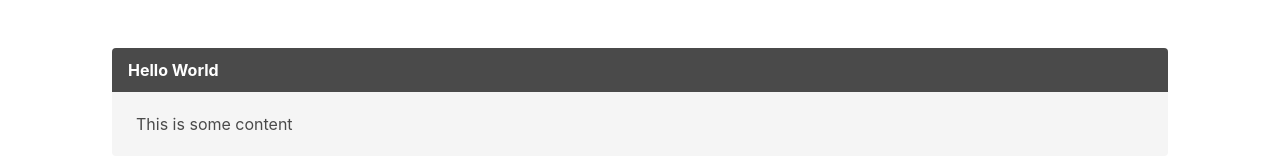
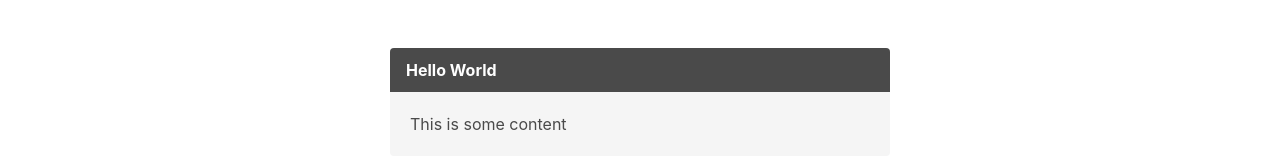
Before and after one commit to bfly2001/Day-20, a plain HTML site: page index.html in a window 1280 px wide. Drawn offline with nearby package versions, Linux system fonts and the light colour scheme.

Commit message:
Update index.html
added classes

```diff
--- a/index.html
+++ b/index.html
@@ -5,7 +5,26 @@
         <title>Accordion</title>
         <link rel="stylesheet" href="https://cdn.jsdelivr.net/npm/bulma@0.8.0/css/bulma.min.css">
         <style>
-
+           .message {
+               max-width: 500px;
+               margin-left: auto;
+               margin-right: auto;
+           }
+           .message-header {
+               cursor: pointer;
+           }
+           .message-body {
+               padding: 0;
+               max-height: 10em;
+               overflow: hidden;
+               transition: 0.3s ease all;
+           }
+           .is-closed .message-body {
+               max-height: 0;
+           }
+           .message-content {
+               padding: 20px;
+           }
         </style>
         <script src="https://cdn.jsdelivr.net/npm/vue/dist/vue.js"></script>
     </head>
```
